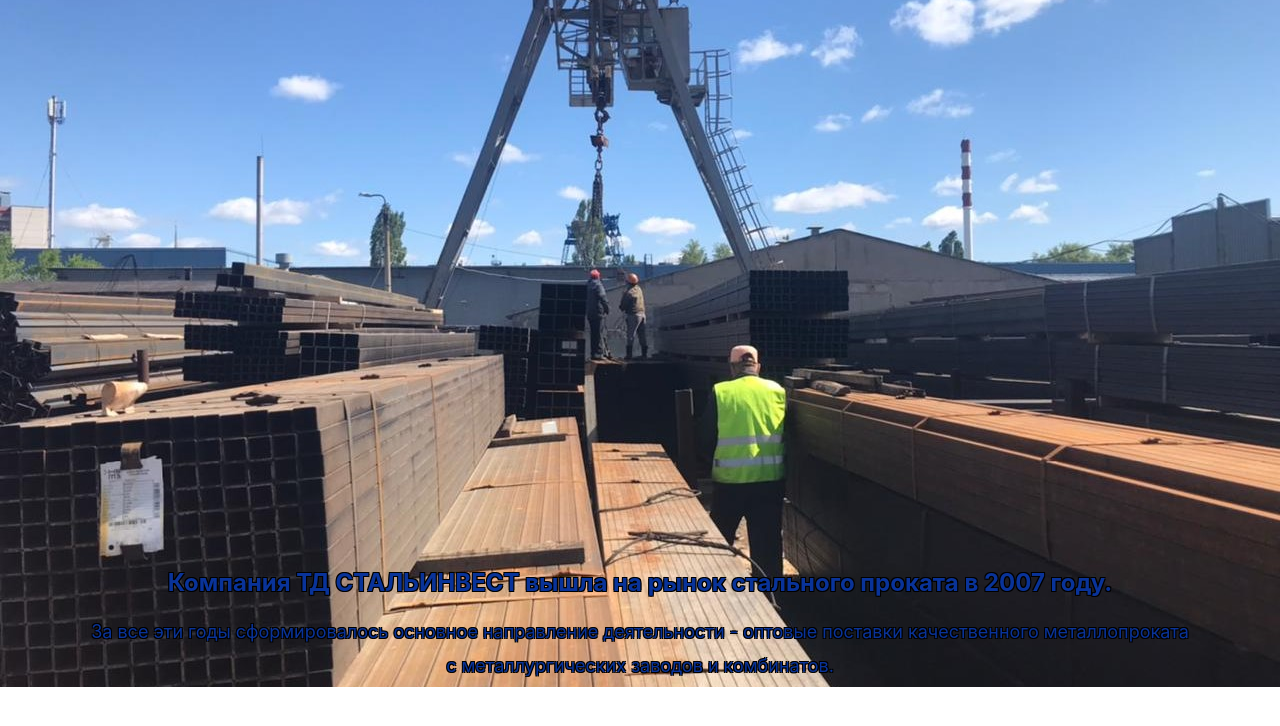
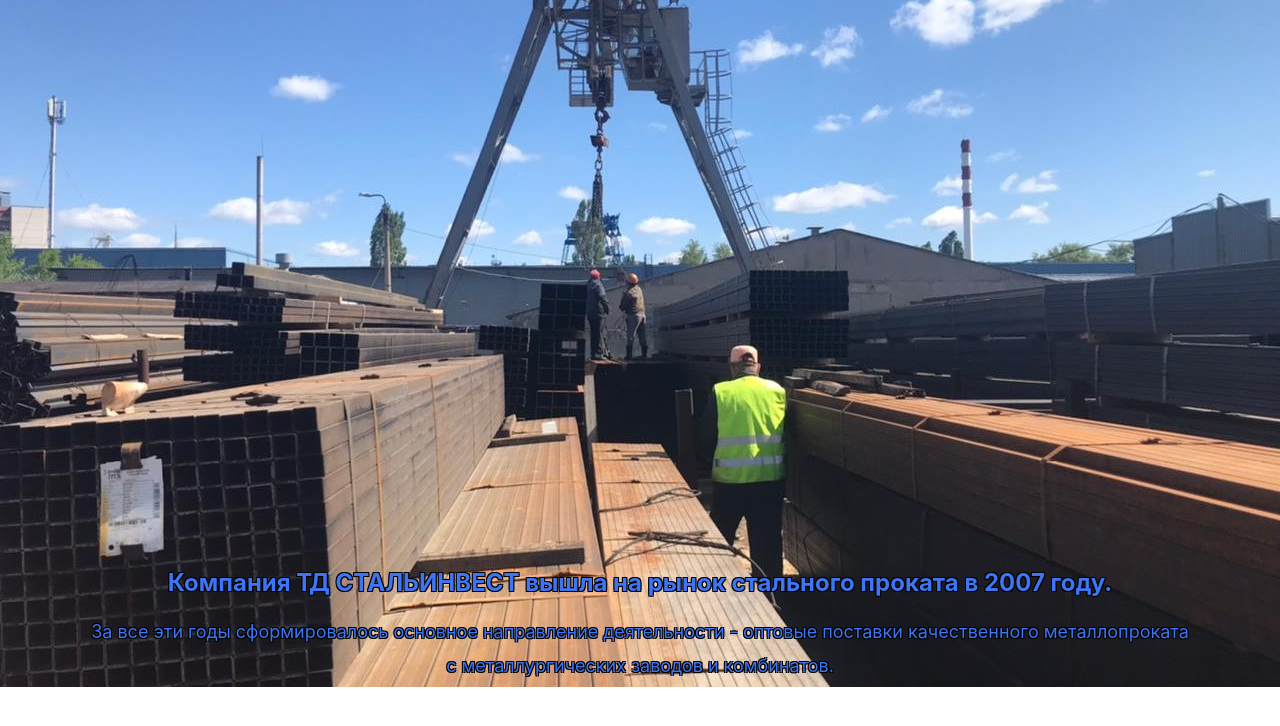
Before and after one commit to Alex-g-h/alex-metal, a React (Create React App) app: page / in a window 1280 px wide. Shown: the top 726 px of the page. Built offline with nearby package versions, Linux system fonts and the light colour scheme.

Commit message:
Text more bright

```diff
--- a/src/app/css/main.css
+++ b/src/app/css/main.css
@@ -1341,7 +1341,9 @@
 
 .text_shadow {
   /* color: white; */
-  color: #093399;
+  /* color: #093399; */
+  color: #3e75f4;
+
   /* background-color: white; */
   text-shadow: -1px -1px 0 #000, 1px -1px 0 #000, -1px 1px 0 #000,
     1px 1px 0 #000;
```
